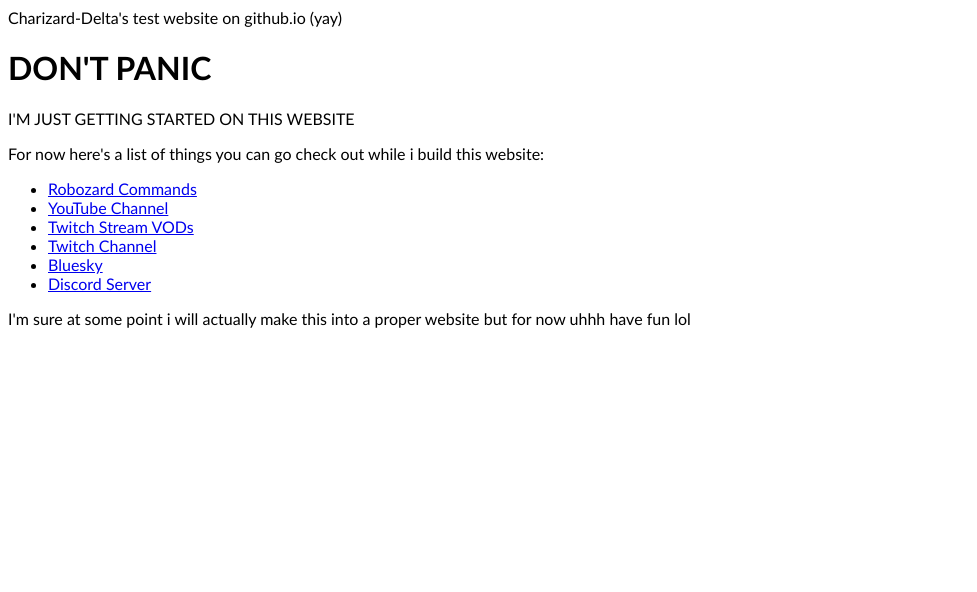
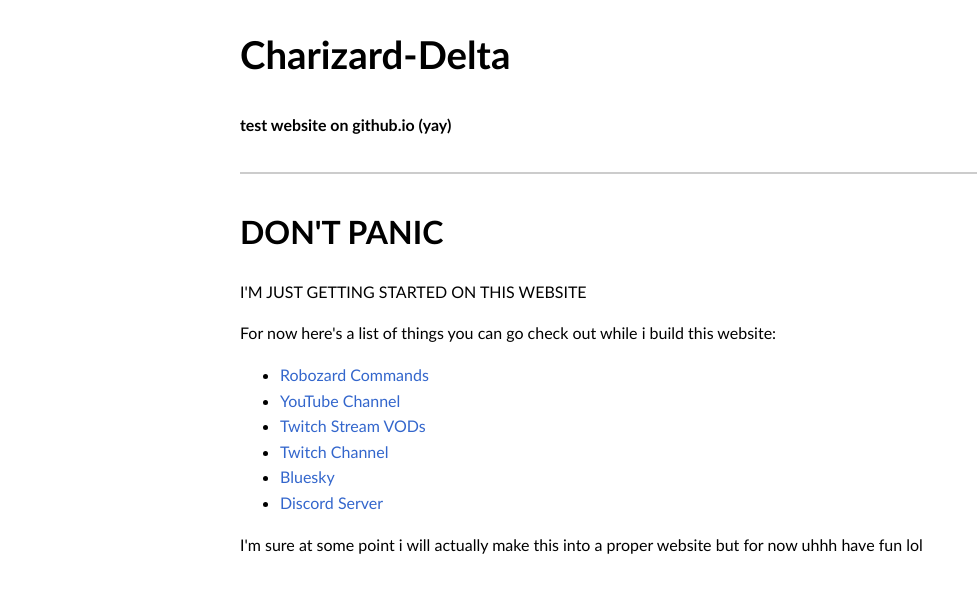
Before and after one commit to Charizard-Delta/stream-things, a plain HTML site: page index.html in a window 1280 px wide. Shown: the whole page, without its empty margins (0-977 px from the left). Drawn offline with Linux system fonts and the light colour scheme.

Commit message:
Just kidding

```diff
--- a/index.html
+++ b/index.html
@@ -5,7 +5,8 @@
     <meta name="viewport" content="width=device-width, initial-scale=1.0">
     <link rel="stylesheet" type="text/css" href="styles.css">
 </head>
-<body><header>Charizard-Delta's test website on github.io (yay)</header>
+<body><header><h1>Charizard-Delta</h1>
+    <h5>test website on github.io (yay)</h5></header>
     <h1>DON'T PANIC</h1>
     <p>I'M JUST GETTING STARTED ON THIS WEBSITE</p>
 
--- a/styles.css
+++ b/styles.css
@@ -1,3 +1,25 @@
 body {
-    font-family:'Trebuchet MS', 'Lucida Sans Unicode', 'Lucida Grande', 'Lucida Sans', Arial, sans-serif;
+    font-family: 'Trebuchet MS', Arial, sans-serif;
+    max-width: 800px;
+    margin: 0 auto;
+    padding: 1.5rem;
+    line-height: 1.6;
 }
+
+header {
+    font-size: 1.2rem;
+    font-weight: bold;
+    margin-bottom: 2rem;
+    padding-bottom: 0.5rem;
+    border-bottom: 2px solid #ccc;
+}
+
+a {
+    color: #3366cc;
+    text-decoration: none;
+}
+
+a:hover {
+    text-decoration: underline;
+    color: #224499;
+}
```
